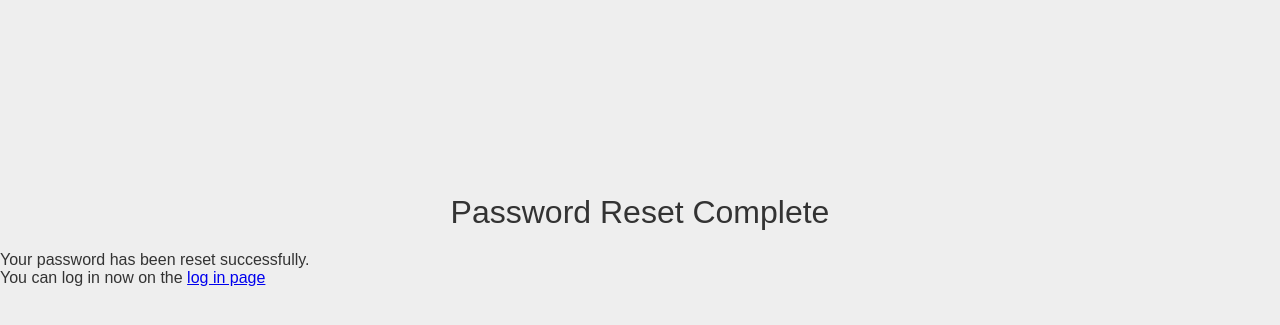
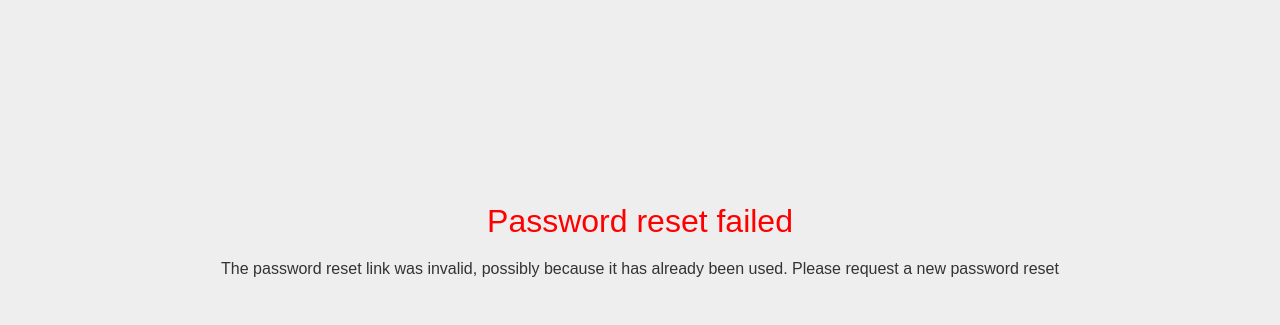
Before and after one commit to Oluwaseun241/Django-Auth, a Django app: page /reset/1/1/ in a window 1280 px wide. Shown: the part 170-495 px from the top of the page. Run offline with Django 4.2, Linux system fonts and the light colour scheme.

Commit message:
revamped: styles/logic

```diff
--- a/base/views.py
+++ b/base/views.py
@@ -112,4 +112,4 @@ def password_reset_complete(request):
     return render(request, 'base/password_reset_complete.html')
 
 def password_reset_confirm(request, *args, **kwargs):
-    return render(request, 'base/password_reset_complete.html')
+    return render(request, 'base/password_reset_confirm.html')
--- a/static/styles/password_reset.css
+++ b/static/styles/password_reset.css
@@ -57,4 +57,9 @@ input[type="submit"]:hover {
 .error {
   color: red;
   text-align: center;
+  align-content: center;
 }
+
+.body_text {
+  text-align: center;
+}
--- a/templates/base/password_reset_confirm.html
+++ b/templates/base/password_reset_confirm.html
@@ -9,10 +9,12 @@
     />
   </head>
   <body>
+    {% if validlink %}
     <h1>Reset Password</h1>
     {% if error_message %}
-    <p style="color: red">{{ error_message }}</p>
+    <p class="error">{{ error_message }}</p>
     {% endif %}
+
     <form method="post">
       {% csrf_token %}
       {{ form.as_p }}
@@ -26,5 +28,9 @@
       /><br /><br />
       <input type="submit" value="Reset Password" />
     </form>
+    {% else %}
+      <h1 class="error">Password reset failed</h1>
+      <p class="body_text">The password reset link was invalid, possibly because it has already been used. Please request a new password reset</p>
+    {% endif %}
   </body>
 </html>
```
Also changed, not shown: 1 other file.
